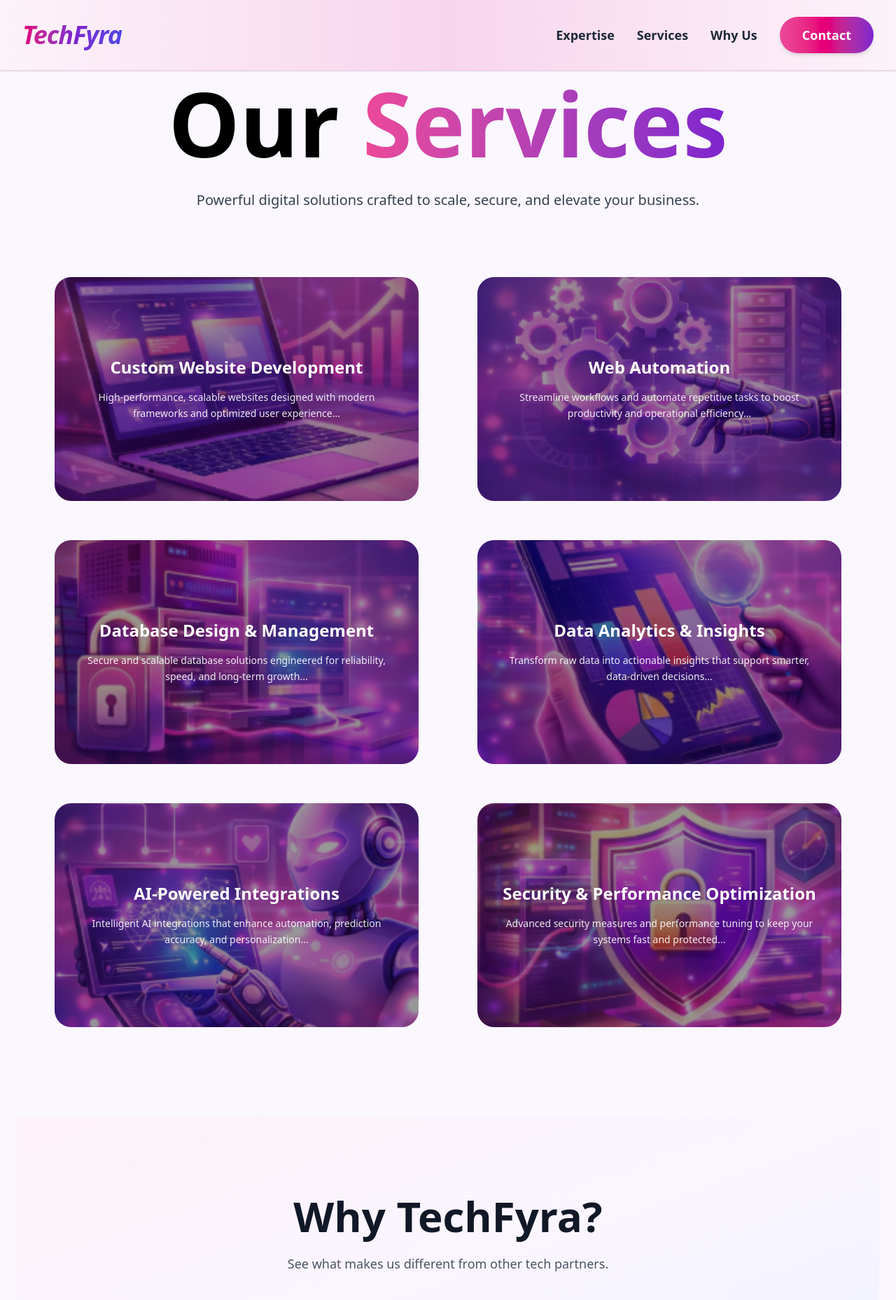
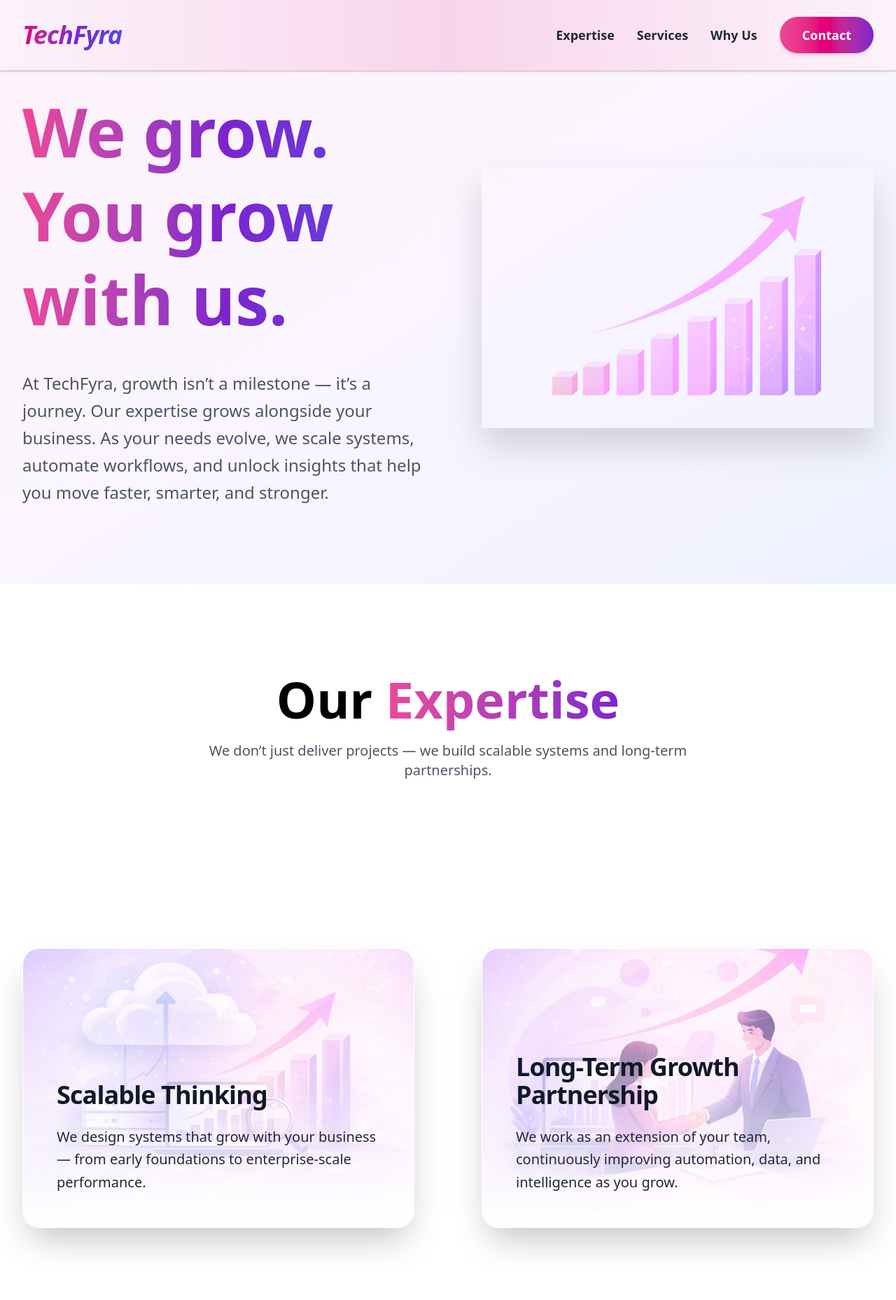
Before and after one commit to TechFyra/OfficialWebsite, a Next.js app: page /what-we-do in a window 1280 px wide. Shown: the top 1858 px of the page at 70% size. Built offline with nearby package versions, Linux system fonts and the light colour scheme.

Commit message:
services+expertise : Samreet

```diff
--- a/src/app/services/page.tsx
+++ b/src/app/services/page.tsx
@@ -48,7 +48,8 @@ export default function ServicesPage() {
 
 
   return (
-    <section className="py-28 px-6 bg-[#faf7ff]">
+    <>
+      <section className="pt-28 pb-16 px-6 bg-[#faf7ff]">
         <div className="text-center mb-24">
           <h1 className="text-8xl md:text-9xl font-extrabold mb-8">
             Our{" "}
@@ -61,20 +62,21 @@ export default function ServicesPage() {
           </p>
         </div>
 
-
         <div className="max-w-6xl mx-auto grid grid-cols-1 md:grid-cols-2 gap-14 place-items-center">
           {services.map((service, index) => (
             <ServicesCard key={index} {...service} />
           ))}
         </div>
+
         <PageCTA
           title="Why TechFyra?"
           subtitle="See what makes us different from other tech partners."
           buttonText="Why Choose Us"
           href="/why-us"
         />
-<Footer/>
       </section>
 
+      <Footer/>
+    </>
   );
 }
--- a/src/app/what-we-do/page.tsx
+++ b/src/app/what-we-do/page.tsx
@@ -1,82 +1,121 @@
-"use client";
 import Navbar from "@/components/navbar";
-import ServiceDetailCard from "@/components/ui/service-detail-card";
-import { useRouter } from "next/navigation";
-import ServicesCard from "@/components/ui/services-card";
+import ExpertiseCard from "@/components/ui/expertise-card";
+import Image from "next/image";
 import PageCTA from "@/components/ui/page-cta";
 import Footer from "@/components/footer";
 
-export default function ServicesPage() {
-  const services = [
-    {
-      title: "Custom Website Development",
-      description:
-        "High-performance, scalable websites designed with modern frameworks and optimized user experience...",
-      image: "/images/custom-web.png",
-    },
-    {
-      title: "Web Automation",
-      description:
-        "Streamline workflows and automate repetitive tasks to boost productivity and operational efficiency...",
-      image: "/images/web-automation.png",
-    },
-    {
-      title: "Database Design & Management",
-      description:
-        "Secure and scalable database solutions engineered for reliability, speed, and long-term growth...",
-      image: "/images/database-design.png",
-    },
-    {
-      title: "Data Analytics & Insights",
-      description:
-        "Transform raw data into actionable insights that support smarter, data-driven decisions...",
-      image: "/images/data-analytics.png",
-    },
-    {
-      title: "AI-Powered Integrations",
-      description:
-        "Intelligent AI integrations that enhance automation, prediction accuracy, and personalization...",
-      image: "/images/ai-integrations.png",
-    },
-    {
-      title: "Security & Performance Optimization",
-      description:
-        "Advanced security measures and performance tuning to keep your systems fast and protected...",
-      image: "/images/security-performance.png",
-    },
-  ];
+
+export default function WhatWeDo() {
+  return (
+    <>
+      <Navbar />
 
 
-  return (
-    <>
-      <section className="pt-28 pb-16 px-6 bg-[#faf7ff]">
-        <div className="text-center mb-24">
-          <h1 className="text-8xl md:text-9xl font-extrabold mb-8">
-            Our{" "}
-            <span className="bg-gradient-to-r from-pink-500 to-purple-600 bg-clip-text text-transparent">
-              Services
-            </span>
+      {/* HERO SECTION */}
+      <section className="min-h-screen bg-gradient-to-br from-pink-50 via-purple-50 to-indigo-50 pt-32 pb-28 flex items-center">
+        <div className="max-w-7xl mx-auto px-8 grid md:grid-cols-2 gap-16 items-center">
+
+
+          {/* LEFT TEXT */}
+          <div>
+            <h1
+              className="
+                text-7xl md:text-8xl font-black leading-tight mb-10
+                bg-gradient-to-r from-pink-500 via-purple-600 to-indigo-600
+                bg-clip-text text-transparent
+              "
+            >
+              We grow.<br />
+              You grow<br />
+              with us.
             </h1>
-          <p className="text-xl text-gray-700 max-w-3xl mx-auto">
-            Powerful digital solutions crafted to scale, secure, and elevate your business.
+
+
+            <p className="text-2xl text-gray-600 max-w-xl leading-relaxed">
+              At TechFyra, growth isn’t a milestone — it’s a journey.
+              Our expertise grows alongside your business. As your needs evolve,
+              we scale systems, automate workflows, and unlock insights that help
+              you move faster, smarter, and stronger.
             </p>
           </div>
 
-        <div className="max-w-6xl mx-auto grid grid-cols-1 md:grid-cols-2 gap-14 place-items-center">
-          {services.map((service, index) => (
-            <ServicesCard key={index} {...service} />
-          ))}
+
+          {/* RIGHT GRAPHIC */}
+          <div className="flex justify-center md:justify-end">
+            <Image
+              src="/images/growth-graphic.png"
+              alt="Growth graphic"
+              width={560}
+              height={420}
+              priority
+              className="
+                select-none
+                drop-shadow-2xl
+                mix-blend-multiply
+                brightness-110
+                contrast-110
+              "
+            />
           </div>
 
-        <PageCTA
-          title="Why TechFyra?"
-          subtitle="See what makes us different from other tech partners."
-          buttonText="Why Choose Us"
-          href="/why-us"
-        />
+
+        </div>
+      </section>
+      <section className="pt-32 pb-20 text-center">
+  <h1 className="text-6xl md:text-7xl font-extrabold mb-6">
+    Our <span className="bg-gradient-to-r from-pink-500 to-purple-600 bg-clip-text text-transparent">
+      Expertise
+    </span>
+  </h1>
+  <p className="text-xl text-gray-600 max-w-3xl mx-auto">
+    We don’t just deliver projects — we build scalable systems and long-term partnerships.
+  </p>
 </section>
 
+
+
+
+      {/* EXPERTISE CARDS */}
+      <section className="py-40 bg-white">
+        <div className="max-w-7xl mx-auto px-8 grid md:grid-cols-2 gap-24 ">
+
+
+          <ExpertiseCard
+            title="Scalable Thinking"
+            description="We design systems that grow with your business — from early foundations to enterprise-scale performance."
+            image="/images/scalable-thinking.png"
+            className="min-h-[420px]"
+          />
+
+
+          <ExpertiseCard
+            title="Long-Term Growth Partnership"
+            description="We work as an extension of your team, continuously improving automation, data, and intelligence as you grow."
+            image="/images/long-term-partnership.png"
+            className="min-h-[420px]"
+          />
+          <section className="bg-gradient-to-b from-white to-pink-50">
+
+
+
+</section>
+
+
+
+
+
+
+        </div>
+
+      </section>
+        <PageCTA
+  title="Want to See What We Build?"
+  subtitle="Explore the services we deliver using this expertise."
+  buttonText="View Our Services"
+  href="/services"
+/>
 <Footer/>
     </>
+
   );
 }
```
Lines whose indentation alone changed are shown as unchanged.
